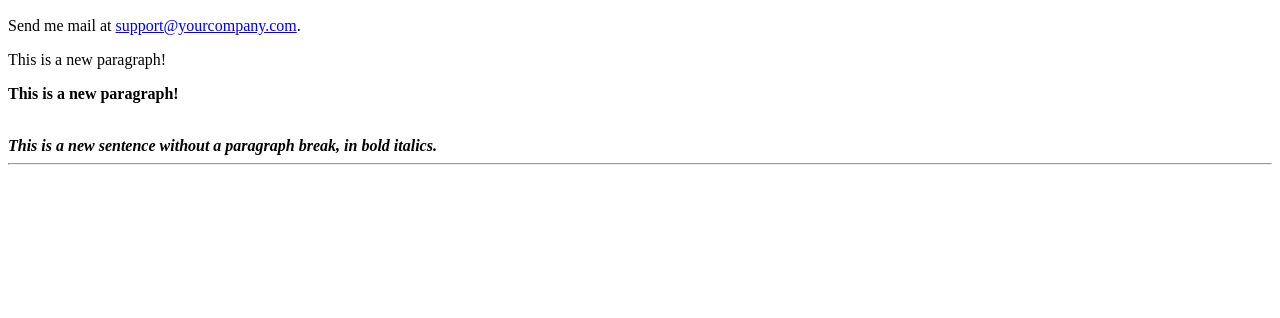
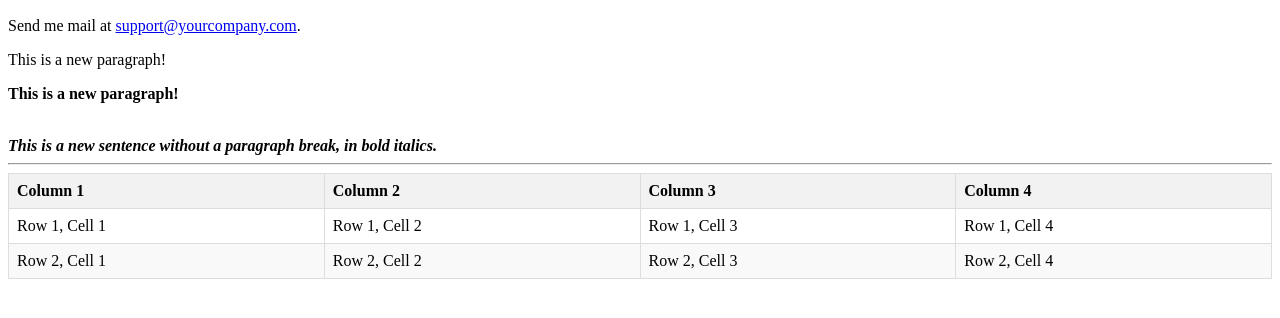
Before and after one commit to mk20111/supersimple-website, a plain HTML site: page index.html in a window 1280 px wide. Shown: the part 174-492 px from the top of the page. Drawn offline with Linux system fonts and the light colour scheme.

Commit message:
Update index.html

```diff
--- a/index.html
+++ b/index.html
@@ -2,6 +2,31 @@
 <html>
 <head>
   <title>Yield Curves</title>
+    <style>
+    /* CSS Styling */
+    table {
+      border-collapse: collapse;
+      width: 100%;
+    }
+
+    th, td {
+      border: 1px solid #ddd;
+      padding: 8px;
+      text-align: left;
+    }
+
+    th {
+      background-color: #f2f2f2;
+    }
+
+    tr:nth-child(even) {
+      background-color: #f9f9f9;
+    }
+
+    tr:hover {
+      background-color: #e5e5e5;
+    }
+  </style>
 </head>
 <body bgcolor="FFFFFF">
   <center>
@@ -17,5 +42,30 @@
   <br>
   <b><i>This is a new sentence without a paragraph break, in bold italics.</i></b>
   <hr>
+  <table>
+    <thead>
+      <tr>
+        <th>Column 1</th>
+        <th>Column 2</th>
+        <th>Column 3</th>
+        <th>Column 4</th>
+      </tr>
+    </thead>
+    <tbody>
+      <tr>
+        <td>Row 1, Cell 1</td>
+        <td>Row 1, Cell 2</td>
+        <td>Row 1, Cell 3</td>
+        <td>Row 1, Cell 4</td>
+      </tr>
+      <tr>
+        <td>Row 2, Cell 1</td>
+        <td>Row 2, Cell 2</td>
+        <td>Row 2, Cell 3</td>
+        <td>Row 2, Cell 4</td>
+      </tr>
+      <!-- Repeat rows 3 to 10 -->
+    </tbody>
+  </table>
 </body>
 </html>
```
